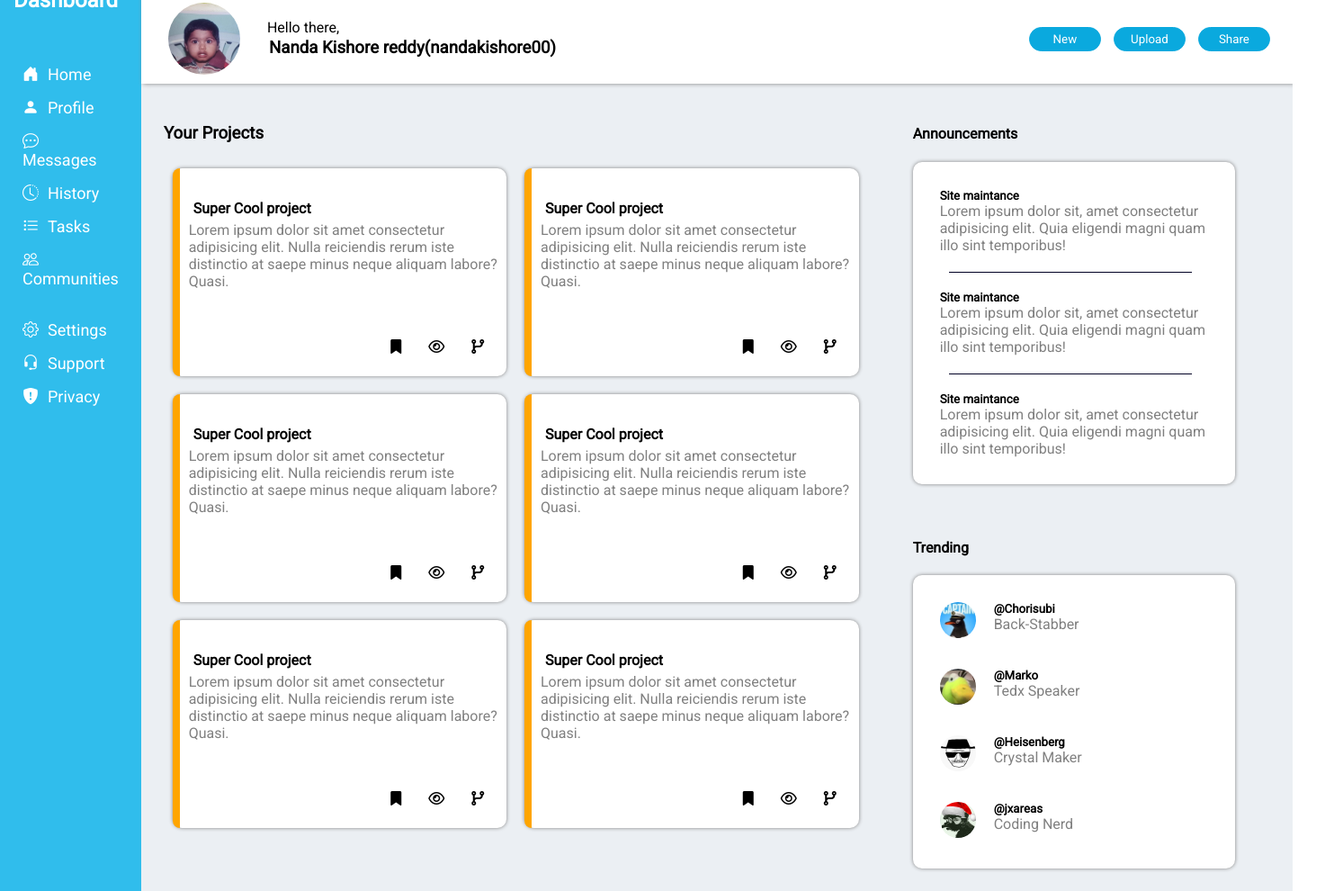
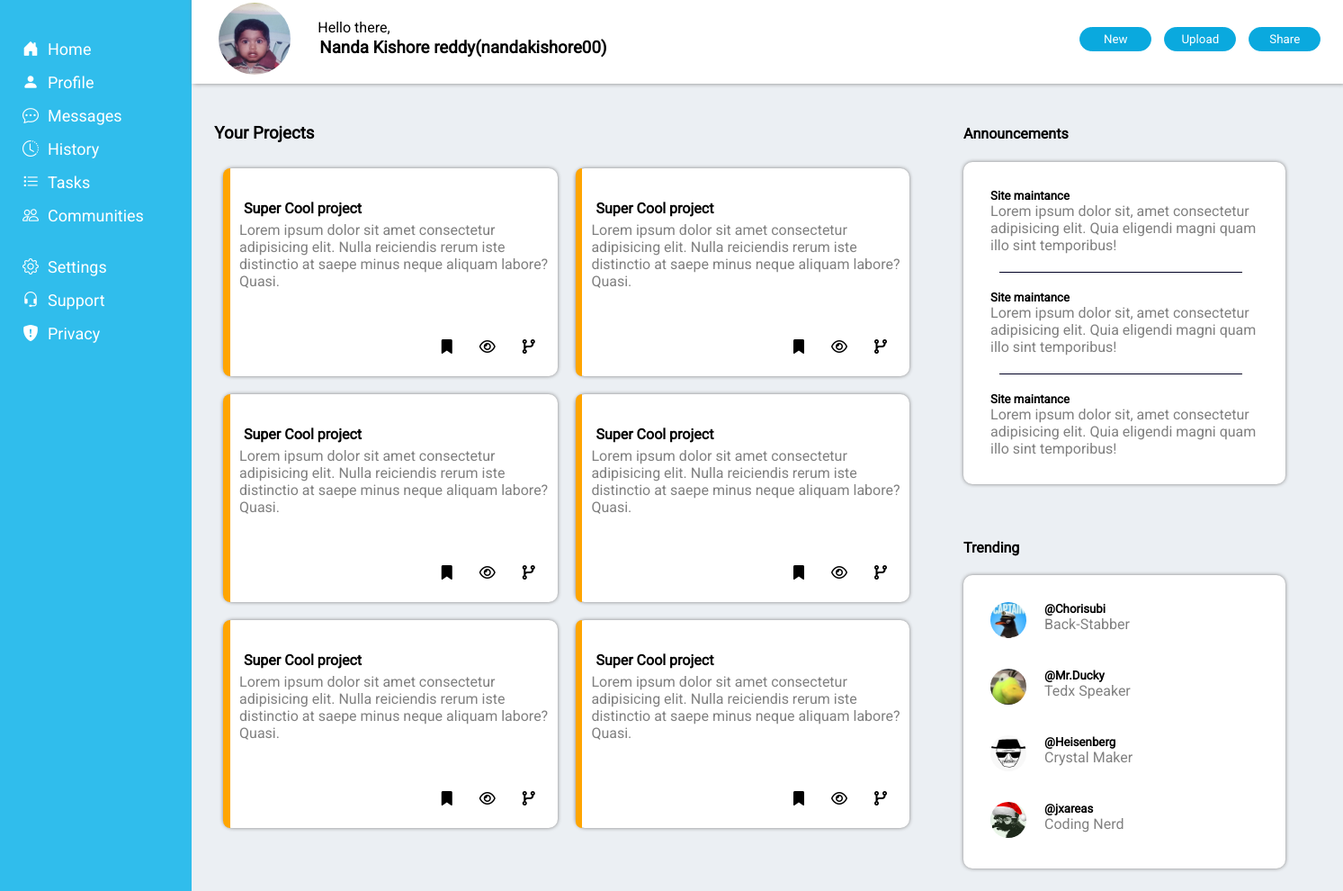
Before and after one commit to nandakishore00/Admin-dashboard, a website: page index.html in a window 1280 px wide. Shown: the part 72-1062 px from the top of the page at 90% size, 1493 px wide, since content can reach past the window. Drawn offline with nearby package versions, Linux system fonts and the light colour scheme.

Commit message:
modify name in trending section

```diff
--- a/index.css
+++ b/index.css
@@ -5,7 +5,7 @@ height:100%;
 .container{
 display: grid;
 height:100%;
-grid-template-columns: 1fr 10fr;
+grid-template-columns: 2fr 10fr;
 
 }
 /*Styling for Dashboard section */
--- a/index.html
+++ b/index.html
@@ -188,7 +188,7 @@
                                     <img src="duck.jpg" style= "width:40px;height:40px;border-radius:50%">
                                 </div>
                                 <div style="margin-left:20px">
-                                    <h5>@Marko</h5>
+                                    <h5>@Mr.Ducky</h5>
                                     <span style="color:grey">Tedx Speaker</span>
                                 </div>
                             </div>
```
